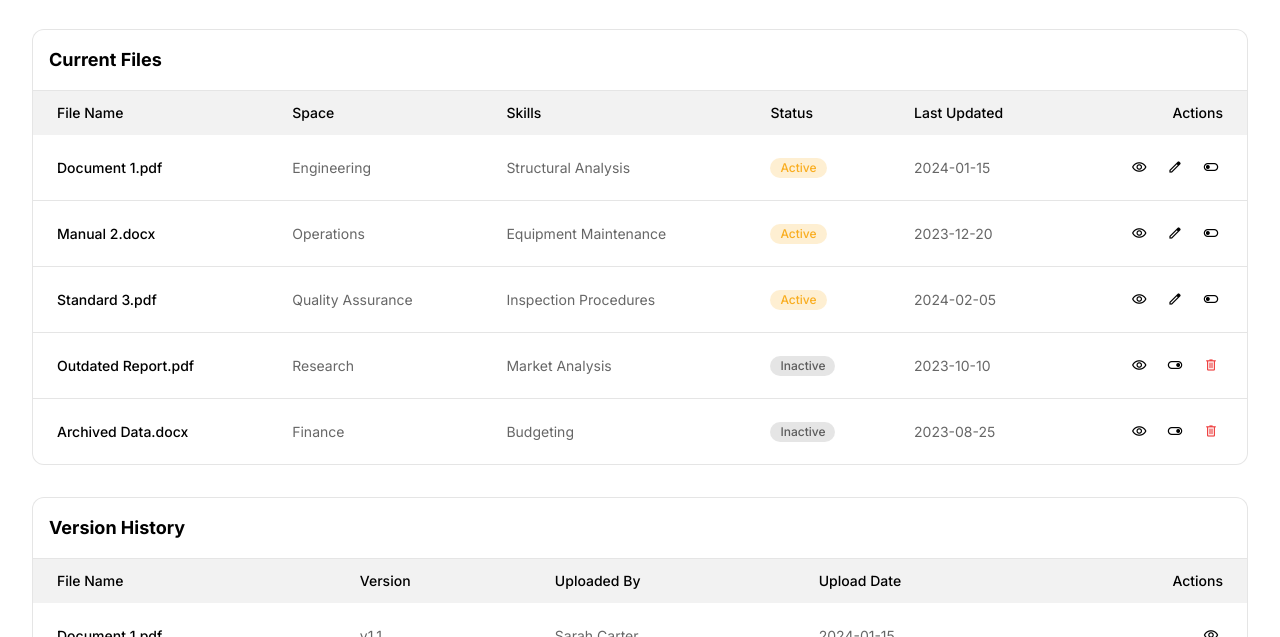
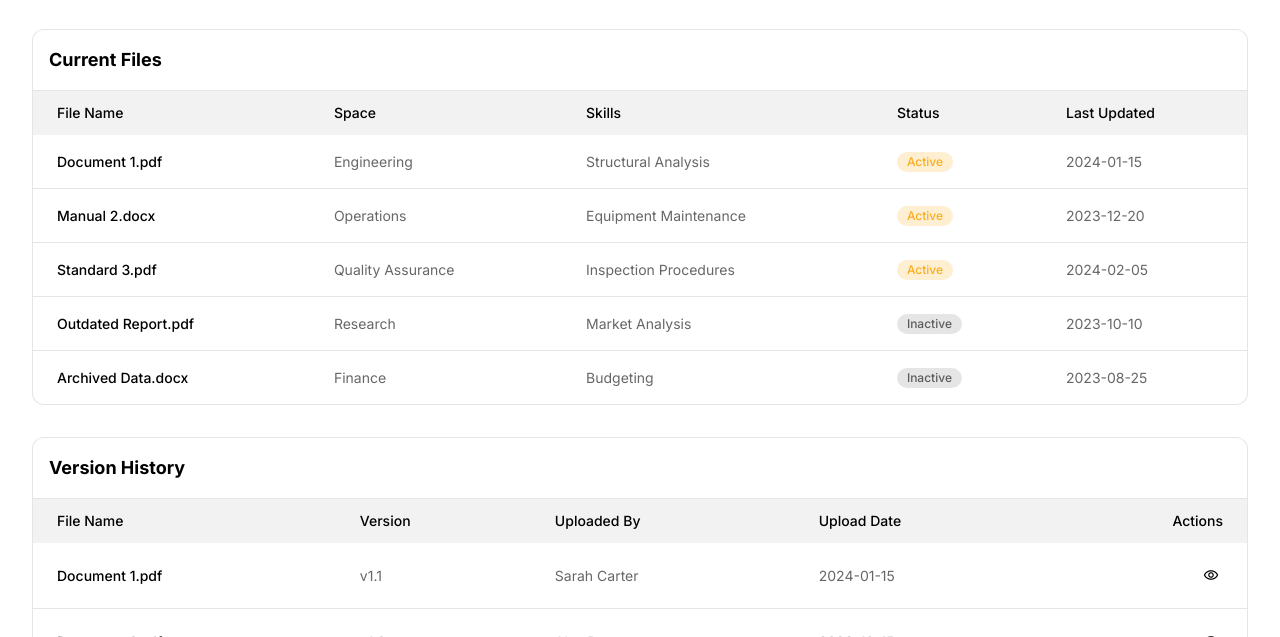
Before and after one commit to princeantonyno1/Civilcast, a plain HTML site: page Collaborator/KnowledgeBase.html in a window 1280 px wide. Shown: the part 163-800 px from the top of the page. Drawn offline with nearby package versions, Linux system fonts and the light colour scheme.

Commit message:
Fixed Table for Collaborator

```diff
--- a/Collaborator/KnowledgeBase.html
+++ b/Collaborator/KnowledgeBase.html
@@ -162,7 +162,6 @@
                             <th class="px-6 py-3 font-medium" scope="col">Skills</th>
                             <th class="px-6 py-3 font-medium" scope="col">Status</th>
                             <th class="px-6 py-3 font-medium" scope="col">Last Updated</th>
-                            <th class="px-6 py-3 font-medium text-right" scope="col">Actions</th>
                         </tr>
                     </thead>
                     <tbody>
@@ -174,14 +173,7 @@
                                     class="inline-flex items-center px-2.5 py-0.5 rounded-full text-xs font-medium bg-primary/20 text-primary">Active</span>
                             </td>
                             <td class="px-6 py-4 text-black/60 dark:text-white/60">2024-01-15</td>
-                            <td class="px-6 py-4 text-right space-x-2">
-                                <button class="p-1 rounded-full hover:bg-black/10 dark:hover:bg-white/10"><span
-                                        class="material-symbols-outlined text-base">visibility</span></button>
-                                <button class="p-1 rounded-full hover:bg-black/10 dark:hover:bg-white/10"><span
-                                        class="material-symbols-outlined text-base">edit</span></button>
-                                <button class="p-1 rounded-full hover:bg-black/10 dark:hover:bg-white/10"><span
-                                        class="material-symbols-outlined text-base">toggle_off</span></button>
-                            </td>
+
                         </tr>
                         <tr class="border-b border-black/10 dark:border-white/10">
                             <td class="px-6 py-4 font-medium">Manual 2.docx</td>
@@ -191,14 +183,7 @@
                                     class="inline-flex items-center px-2.5 py-0.5 rounded-full text-xs font-medium bg-primary/20 text-primary">Active</span>
                             </td>
                             <td class="px-6 py-4 text-black/60 dark:text-white/60">2023-12-20</td>
-                            <td class="px-6 py-4 text-right space-x-2">
-                                <button class="p-1 rounded-full hover:bg-black/10 dark:hover:bg-white/10"><span
-                                        class="material-symbols-outlined text-base">visibility</span></button>
-                                <button class="p-1 rounded-full hover:bg-black/10 dark:hover:bg-white/10"><span
-                                        class="material-symbols-outlined text-base">edit</span></button>
-                                <button class="p-1 rounded-full hover:bg-black/10 dark:hover:bg-white/10"><span
-                                        class="material-symbols-outlined text-base">toggle_off</span></button>
-                            </td>
+
                         </tr>
                         <tr class="border-b border-black/10 dark:border-white/10">
                             <td class="px-6 py-4 font-medium">Standard 3.pdf</td>
@@ -208,14 +193,7 @@
                                     class="inline-flex items-center px-2.5 py-0.5 rounded-full text-xs font-medium bg-primary/20 text-primary">Active</span>
                             </td>
                             <td class="px-6 py-4 text-black/60 dark:text-white/60">2024-02-05</td>
-                            <td class="px-6 py-4 text-right space-x-2">
-                                <button class="p-1 rounded-full hover:bg-black/10 dark:hover:bg-white/10"><span
-                                        class="material-symbols-outlined text-base">visibility</span></button>
-                                <button class="p-1 rounded-full hover:bg-black/10 dark:hover:bg-white/10"><span
-                                        class="material-symbols-outlined text-base">edit</span></button>
-                                <button class="p-1 rounded-full hover:bg-black/10 dark:hover:bg-white/10"><span
-                                        class="material-symbols-outlined text-base">toggle_off</span></button>
-                            </td>
+
                         </tr>
                         <tr class="border-b border-black/10 dark:border-white/10">
                             <td class="px-6 py-4 font-medium">Outdated Report.pdf</td>
@@ -225,14 +203,7 @@
                                     class="inline-flex items-center px-2.5 py-0.5 rounded-full text-xs font-medium bg-black/10 dark:bg-white/10 text-black/60 dark:text-white/60">Inactive</span>
                             </td>
                             <td class="px-6 py-4 text-black/60 dark:text-white/60">2023-10-10</td>
-                            <td class="px-6 py-4 text-right space-x-2">
-                                <button class="p-1 rounded-full hover:bg-black/10 dark:hover:bg-white/10"><span
-                                        class="material-symbols-outlined text-base">visibility</span></button>
-                                <button class="p-1 rounded-full hover:bg-black/10 dark:hover:bg-white/10"><span
-                                        class="material-symbols-outlined text-base">toggle_on</span></button>
-                                <button class="p-1 rounded-full hover:bg-black/10 dark:hover:bg-white/10"><span
-                                        class="material-symbols-outlined text-base text-red-500">delete</span></button>
-                            </td>
+
                         </tr>
                         <tr>
                             <td class="px-6 py-4 font-medium">Archived Data.docx</td>
@@ -242,14 +213,7 @@
                                     class="inline-flex items-center px-2.5 py-0.5 rounded-full text-xs font-medium bg-black/10 dark:bg-white/10 text-black/60 dark:text-white/60">Inactive</span>
                             </td>
                             <td class="px-6 py-4 text-black/60 dark:text-white/60">2023-08-25</td>
-                            <td class="px-6 py-4 text-right space-x-2">
-                                <button class="p-1 rounded-full hover:bg-black/10 dark:hover:bg-white/10"><span
-                                        class="material-symbols-outlined text-base">visibility</span></button>
-                                <button class="p-1 rounded-full hover:bg-black/10 dark:hover:bg-white/10"><span
-                                        class="material-symbols-outlined text-base">toggle_on</span></button>
-                                <button class="p-1 rounded-full hover:bg-black/10 dark:hover:bg-white/10"><span
-                                        class="material-symbols-outlined text-base text-red-500">delete</span></button>
-                            </td>
+
                         </tr>
                     </tbody>
                 </table>
```
